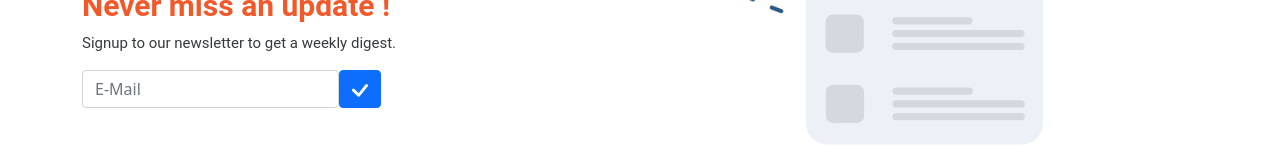
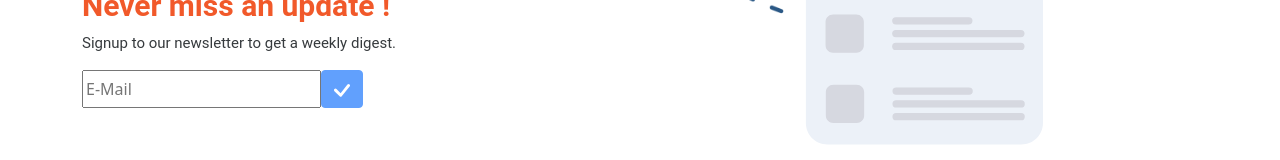
Before and after one commit to ReCoded-Org/capstone-turkey-love-thy-neighbour, a React (Create React App) app: page / in a window 1280 px wide. Shown: the part 2026-2186 px from the top of the page. Built offline with nearby package versions, Linux system fonts and the light colour scheme.

Commit message:
Add disabled button with opacity when input is empty

```diff
--- a/src/components/Subscription/index.jsx
+++ b/src/components/Subscription/index.jsx
@@ -7,6 +7,11 @@ import PhoneAndNotificationsImg from "../../images/PhoneandNotifications.svg";
 import "./index.scss";
 
 function Subscription() {
+  const [value, setValue] = React.useState("");
+
+  const handleChange = (event) => {
+    setValue(event.target.value);
+  };
   return (
     <section className="subscription-img-bg container-fluid">
       <Container className="subscription-content-container d-flex align-items-center">
@@ -25,12 +30,18 @@ function Subscription() {
             <div className="button-input-wrapper">
               <input
                 type="email"
-                className="form-control"
+                className="form-email"
                 id="exampleInputEmail1"
                 aria-describedby="emailHelp"
                 placeholder="E-Mail"
+                value={value}
+                onChange={handleChange}
               />
-              <button type="submit" className="btn btn-primary">
+              <button
+                type="submit"
+                className="btn btn-primary"
+                disabled={!value}
+              >
                 <svg
                   xmlns="http://www.w3.org/2000/svg"
                   width="16"
--- a/src/components/Subscription/index.scss
+++ b/src/components/Subscription/index.scss
@@ -42,7 +42,6 @@ img {
   }
  }
 }
-
 
   .subscription-content-container {
     .subscription-content-row {
```
